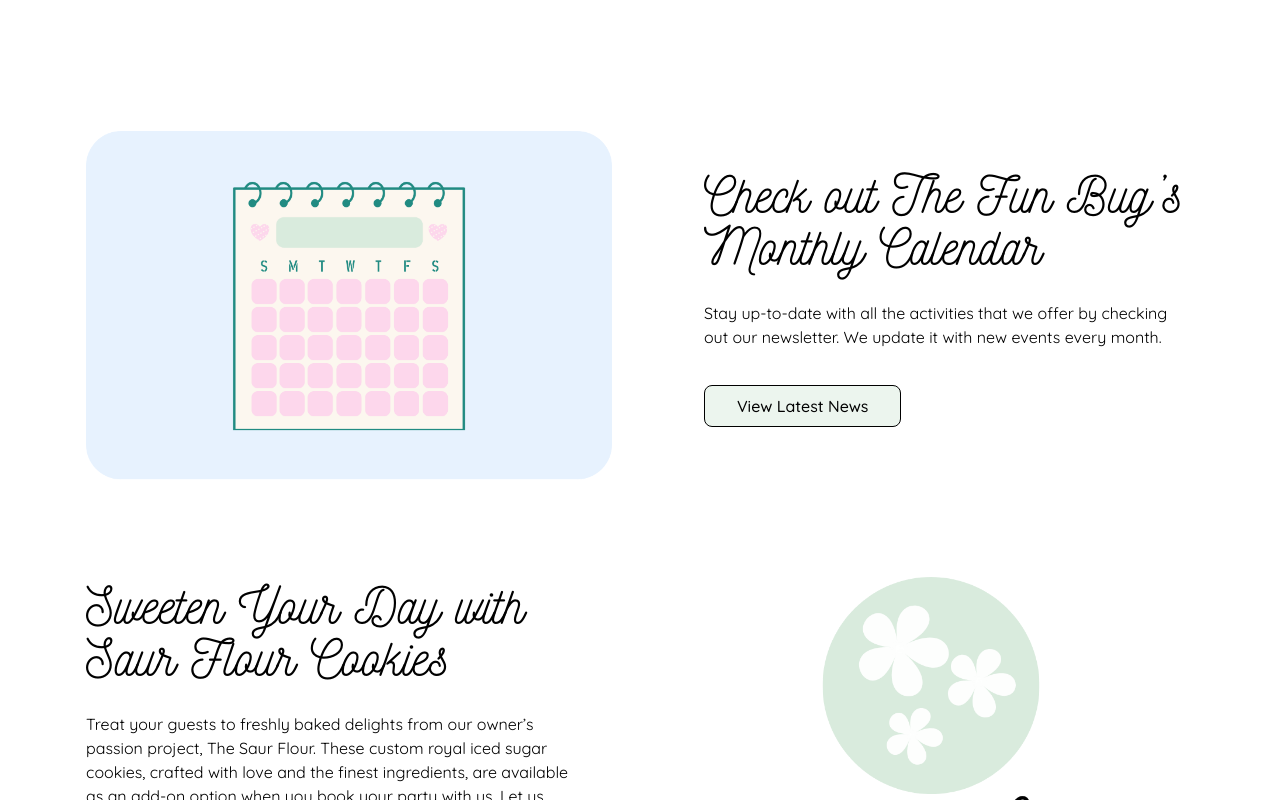
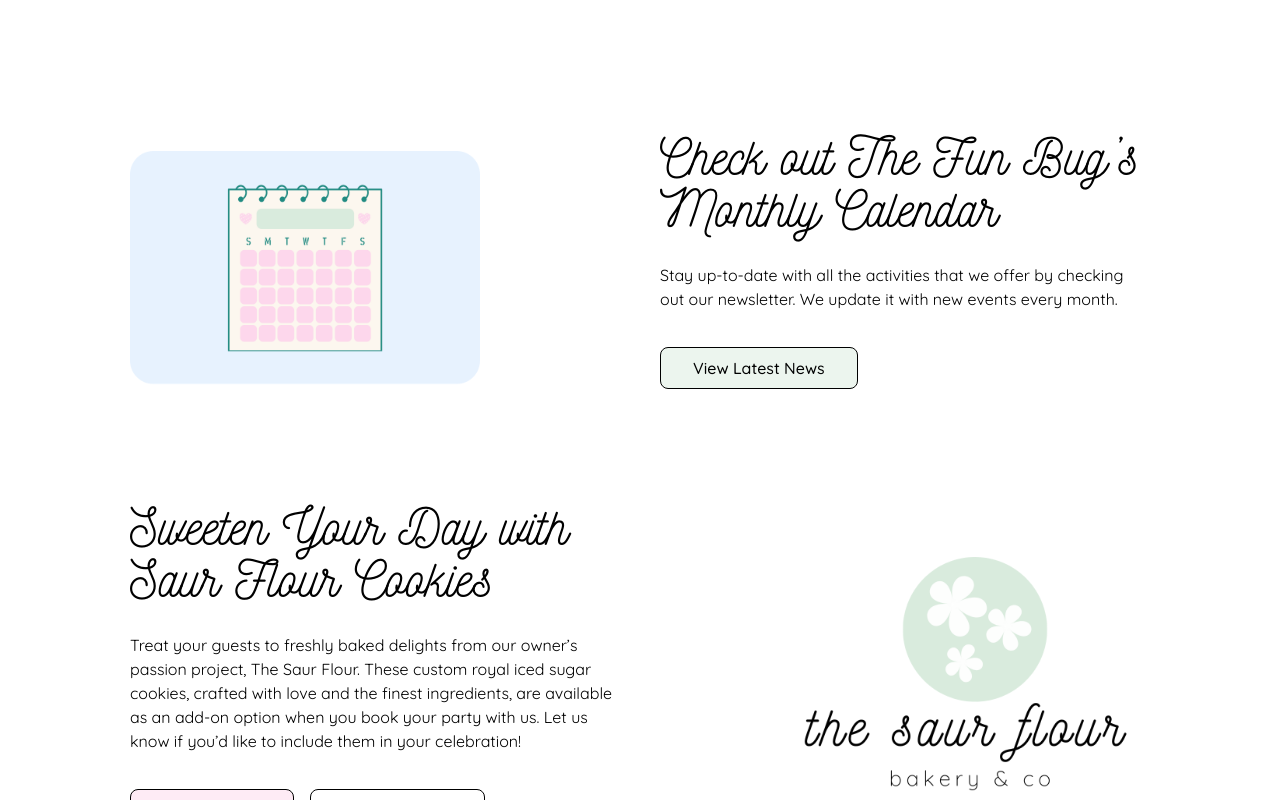
Before and after one commit to the-fun-bug/the-fun-bug, a Next.js app: page /about in a window 1280 px wide. Shown: the part 1340-2140 px from the top of the page. Built offline with nearby package versions, Linux system fonts and the light colour scheme.

Commit message:
remove max width from images

```diff
--- a/src/components/common/ImageNextToText.tsx
+++ b/src/components/common/ImageNextToText.tsx
@@ -45,7 +45,7 @@ export default function ImageNextToTextSection({
         <Image
           src={imageSrc}
           alt={alt}
-          className={`${imageClass} md:max-w-[750px] lg:max-w-[45%]`}
+          className={`lg:w-[45%] ${imageClass}`}
         />
         <div className="flex flex-col gap-[1.25rem] max-w-[750px] lg:max-w-[490px] text-center lg:text-left items-center lg:items-start">
           <h1 className="font-nickainley">{title}</h1>
```
